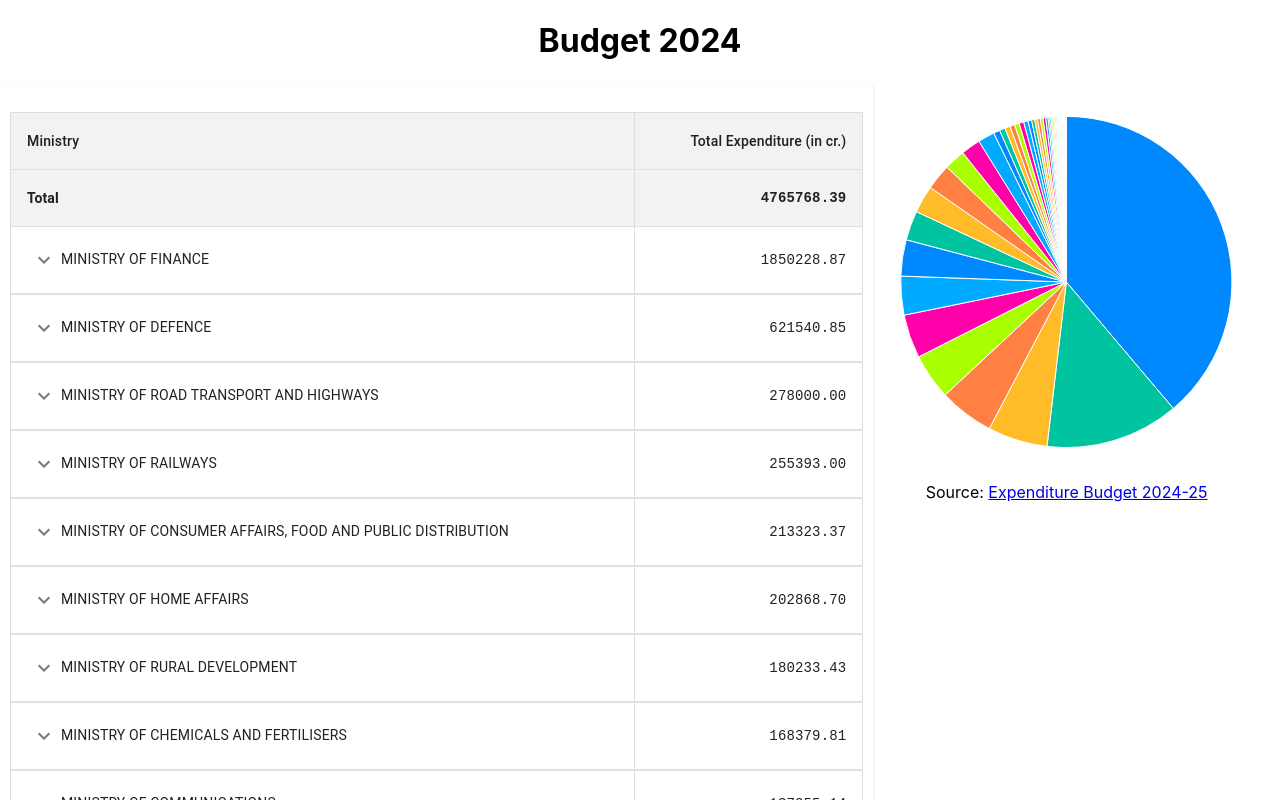
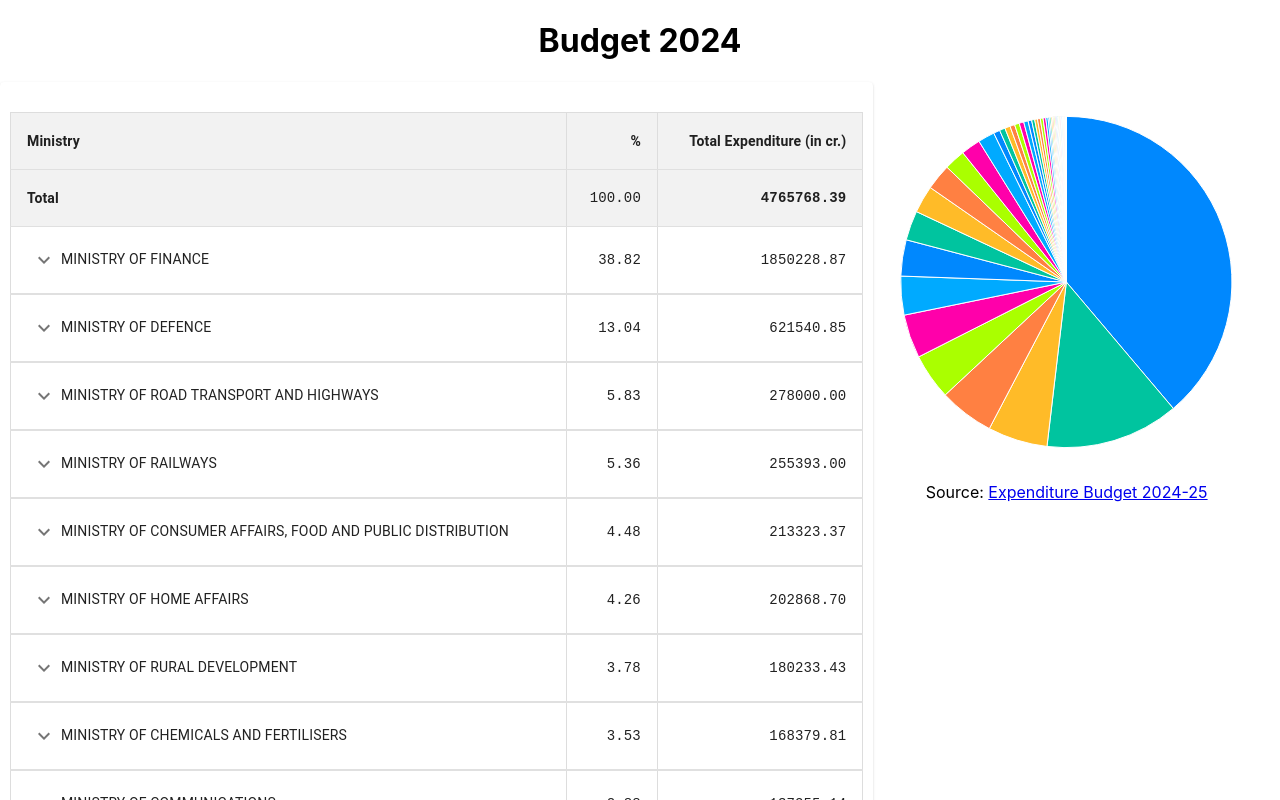
Before and after one commit to chakradarraju/budget-dashboard, a React (Create React App) app: page / in a window 1280 px wide. Shown: the top 800 px of the page. Built offline with nearby package versions, Linux system fonts and the light colour scheme.

Commit message:
Show percent

```diff
--- a/src/Dashboard.js
+++ b/src/Dashboard.js
@@ -6,22 +6,28 @@ import KeyboardArrowUpIcon from '@mui/icons-material/KeyboardArrowUp';
 
 const COLORS = ['#0088FE', '#00C49F', '#FFBB28', '#FF8042', '#AAFF00', '#FF00AA', '#00AAFF'];
 
-const Row = ({row, schema}) => {
+const Row = ({row, schema, totalValue}) => {
   const [open, setOpen] = React.useState(false);
   const hasSubItems = row?.subitems?.length > 0;
   return (<>
     <TableRow>
-      <TableCell>{hasSubItems && <IconButton
+      <TableCell>
+        {hasSubItems && <IconButton
             aria-label="expand row"
             size="small"
             onClick={() => setOpen(!open)}
           >
             {open ? <KeyboardArrowUpIcon /> : <KeyboardArrowDownIcon />}
-          </IconButton>}{row.label}</TableCell>
+          </IconButton>}
+        {row.label}
+      </TableCell>
+      <TableCell align='right' style={{ fontFamily: 'monospace' }}>
+        {(row.value / totalValue * 100).toFixed(2)}
+      </TableCell>
       <TableCell align='right' style={{ fontFamily: 'monospace' }}>{row.value.toFixed(2)}</TableCell>
     </TableRow>
     {hasSubItems && <TableRow>
-      <TableCell colSpan={2} style={{ padding: 0 }}>
+      <TableCell colSpan={3} style={{ padding: 0 }}>
         <Collapse in={open} timeout="auto" unmountOnExit>
           <Table size='small' style={{ margin: 0 }}>
             <TableHead>
@@ -29,6 +35,7 @@ const Row = ({row, schema}) => {
                 <TableCell>{schema?.subitems?.label}</TableCell>
                 {schema?.subitems?.subvalue1 && <TableCell>{schema.subitems.subvalue1}</TableCell>}
                 {schema?.subitems?.subvalue2 && <TableCell>{schema.subitems.subvalue2}</TableCell>}
+                <TableCell>%</TableCell>
                 <TableCell>{schema?.subitems?.value}</TableCell>
               </TableRow>
             </TableHead>
@@ -37,6 +44,7 @@ const Row = ({row, schema}) => {
                 <TableCell>{subrow.label}</TableCell>
                 {subrow?.subvalue1 !== undefined && <TableCell align='right' style={{ fontFamily: 'monospace'}}>{subrow.subvalue1.toFixed(2)}</TableCell>}
                 {subrow?.subvalue2 !== undefined && <TableCell align='right' style={{ fontFamily: 'monospace'}}>{subrow.subvalue2.toFixed(2)}</TableCell>}
+                <TableCell align='right' style={{ fontFamily: 'monospace'}}>{(subrow.value / row.value * 100).toFixed(2)}</TableCell>
                 <TableCell align='right' style={{ fontFamily: 'monospace'}}>{subrow.value.toFixed(2)}</TableCell>
               </TableRow>))}
             </TableBody>
@@ -62,16 +70,18 @@ const Dashboard = ({data}) => {
           <Table aria-label="collapsible table">
             <TableHead>
               <TableRow>
-                <TableCell>{data.schema.label}</TableCell>
-                <TableCell align='right'>{data.schema.value}</TableCell>
+                <TableCell><b>{data.schema.label}</b></TableCell>
+                <TableCell align='right'><b>%</b></TableCell>
+                <TableCell align='right'><b>{data.schema.value}</b></TableCell>
               </TableRow>
               <TableRow>
                 <TableCell><b>Total</b></TableCell>
+                <TableCell align='right' style={{ fontFamily: 'monospace' }}>100.00</TableCell>
                 <TableCell align='right' style={{ fontFamily: 'monospace' }}><b>{totalValue.toFixed(2)}</b></TableCell>
               </TableRow>
             </TableHead>
             <TableBody>
-              {data.data.map(row => <Row row={row} schema={data.schema}/>)}
+              {data.data.map(row => <Row row={row} schema={data.schema} totalValue={totalValue} />)}
             </TableBody>
           </Table>
         </TableContainer>
```
